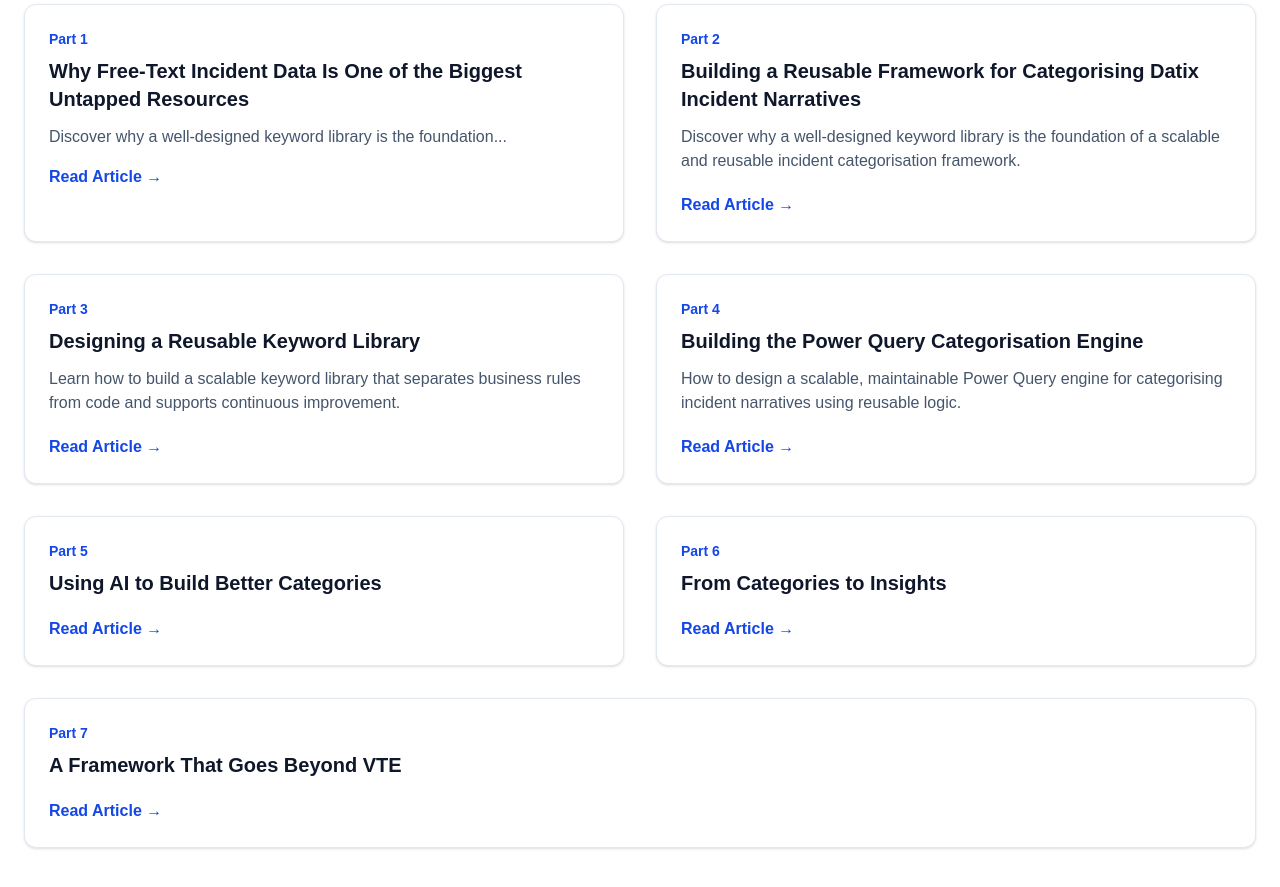
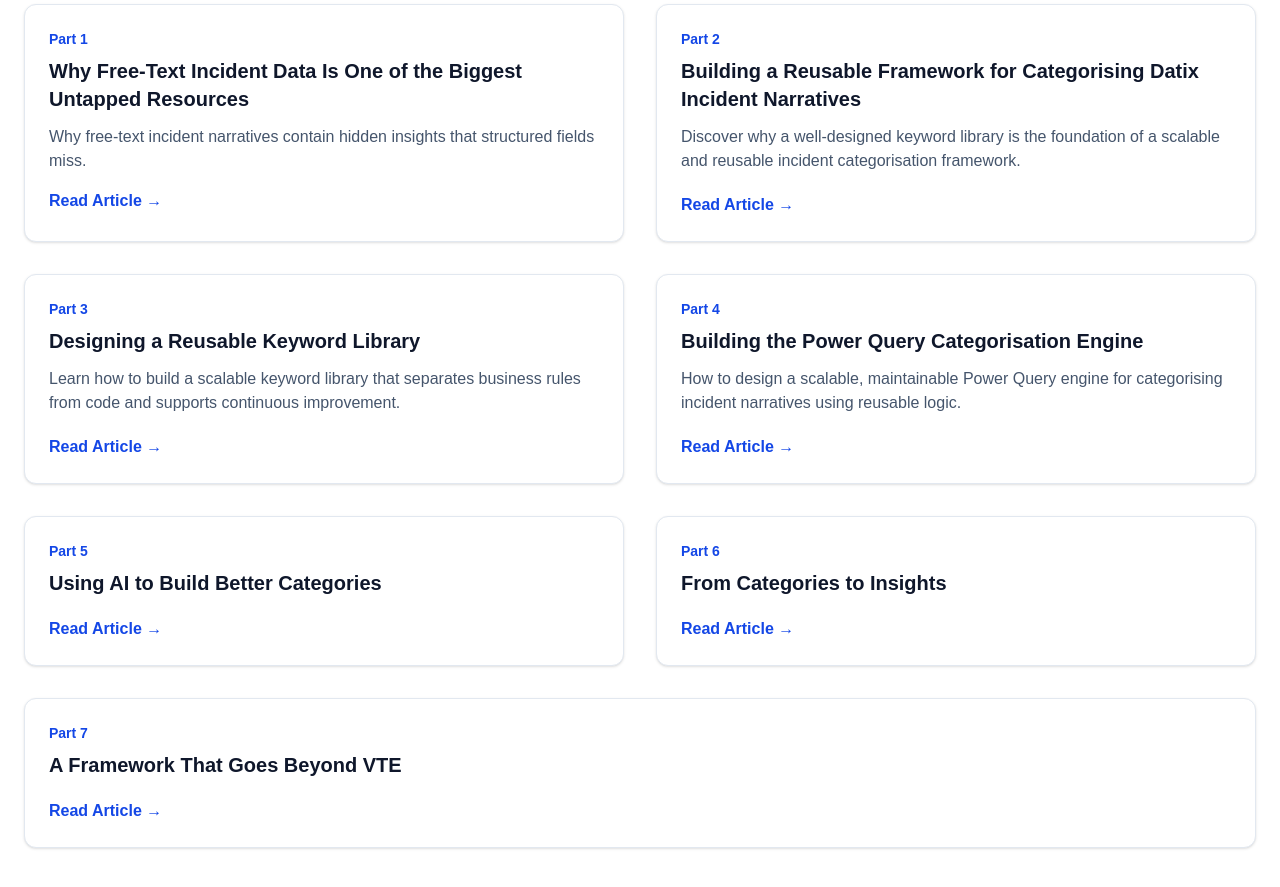
Before and after one commit to 24Mark8/templatecanvasiq, a Next.js app: page / in a window 1280 px wide. Shown: the part 1860-2747 px from the top of the page. Built offline with nearby package versions, Linux system fonts and the light colour scheme.

Commit message:
Update page.tsx

```diff
--- a/app/page.tsx
+++ b/app/page.tsx
@@ -158,8 +158,9 @@ export default function Home() {
         <h3 className="mt-2 text-xl font-bold text-slate-900">
           Why Free-Text Incident Data Is One of the Biggest Untapped Resources
         </h3><p className="mt-3 text-slate-600">
-  Discover why a well-designed keyword library is the foundation...
+  Why free‑text incident narratives contain hidden insights that structured fields miss.
 </p>
+
 
         <p className="mt-4 font-semibold text-blue-700">Read Article →</p>
       </Link>
```
